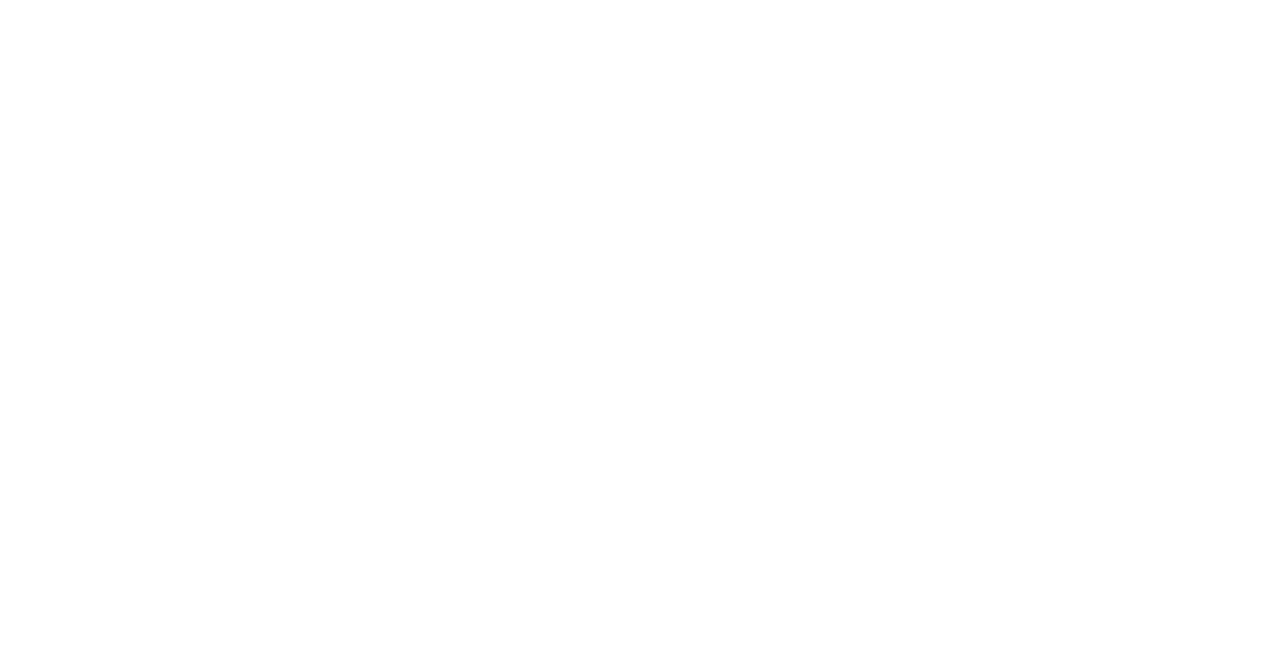
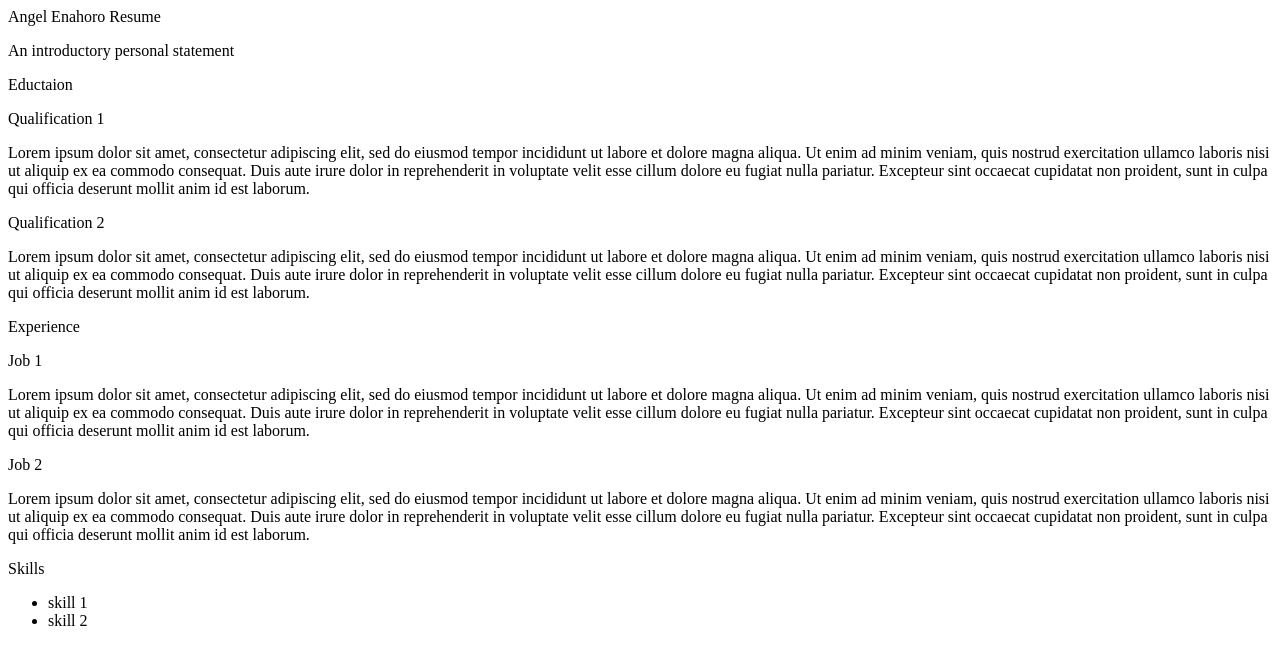
Before and after one commit to Angel-Enahoro/resume, a plain HTML site: page index.html in a window 1280 px wide. Drawn offline with Linux system fonts and the light colour scheme.

Commit message:
resume2.html

```diff
--- a/index.html
+++ b/index.html
@@ -1,10 +1,39 @@
 <!DOCTYPE html>
-<html lang="en">
-  <head>
-    <meta charset="UTF-8" />
-    <meta http-equiv="X-UA-Compatible" content="IE=edge" />
-    <meta name="viewport" content="width=device-width, initial-scale=1.0" />
-    <title>Document</title>
-  </head>
-  <body></body>
-</html>
+<html>
+ <head> Angel Enahoro Resume
+  <title> ANGEL ENAHORO</title>
+
+
+</head>
+
+  <body>
+   <p>An introductory personal statement</p>
+<p> Eductaion </p>
+
+<p> Qualification 1</p>
+
+<p>
+    Lorem ipsum dolor sit amet, consectetur adipiscing elit, sed do eiusmod tempor incididunt ut labore et dolore magna aliqua. Ut enim ad minim veniam, quis nostrud exercitation ullamco laboris nisi ut aliquip ex ea commodo consequat. Duis aute irure dolor in reprehenderit in voluptate velit esse cillum dolore eu fugiat nulla pariatur. Excepteur sint occaecat cupidatat non proident, sunt in culpa qui officia deserunt mollit anim id est laborum.
+</p>
+<p>Qualification 2 </p>
+
+    <p>Lorem ipsum dolor sit amet, consectetur adipiscing elit, sed do eiusmod tempor incididunt ut labore et dolore magna aliqua. Ut enim ad minim veniam, quis nostrud exercitation ullamco laboris nisi ut aliquip ex ea commodo consequat. Duis aute irure dolor in reprehenderit in voluptate velit esse cillum dolore eu fugiat nulla pariatur. Excepteur sint occaecat cupidatat non proident, sunt in culpa qui officia deserunt mollit anim id est laborum.
+    </p>
+   <p> Experience </p>
+
+    <p>Job 1</p>
+    <p>Lorem ipsum dolor sit amet, consectetur adipiscing elit, sed do eiusmod tempor incididunt ut labore et dolore magna aliqua. Ut enim ad minim veniam, quis nostrud exercitation ullamco laboris nisi ut aliquip ex ea commodo consequat. Duis aute irure dolor in reprehenderit in voluptate velit esse cillum dolore eu fugiat nulla pariatur. Excepteur sint occaecat cupidatat non proident, sunt in culpa qui officia deserunt mollit anim id est laborum.
+     </p>
+
+    <p>Job 2</p>
+    <p>Lorem ipsum dolor sit amet, consectetur adipiscing elit, sed do eiusmod tempor incididunt ut labore et dolore magna aliqua. Ut enim ad minim veniam, quis nostrud exercitation ullamco laboris nisi ut aliquip ex ea commodo consequat. Duis aute irure dolor in reprehenderit in voluptate velit esse cillum dolore eu fugiat nulla pariatur. Excepteur sint occaecat cupidatat non proident, sunt in culpa qui officia deserunt mollit anim id est laborum.
+    </p>
+
+    <p>Skills</p>
+    <ul>
+        <li>skill 1</li>
+        <li>skill 2</li>
+    </ul>
+  </body>
+
+  </html>
```
Also changed, not shown: 3 other files.
